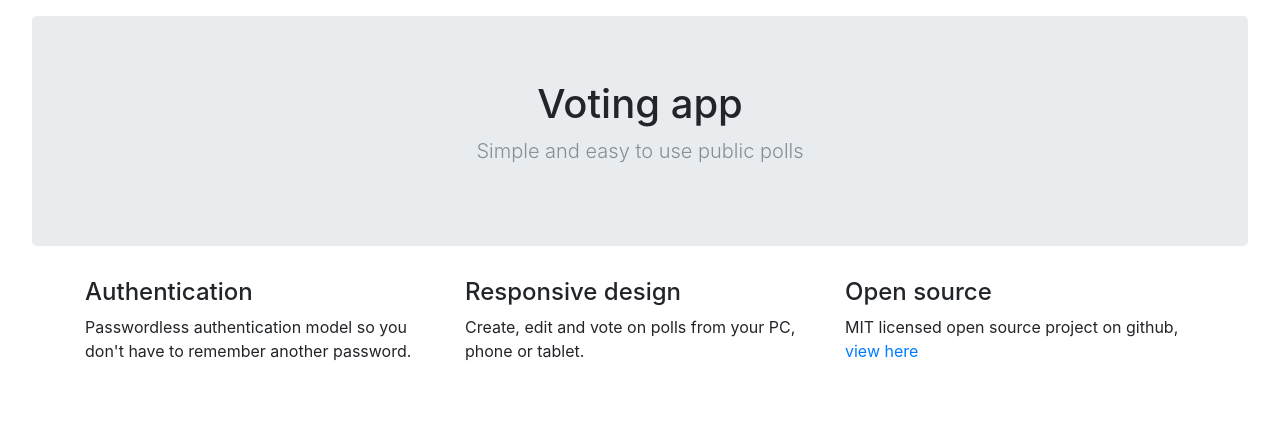
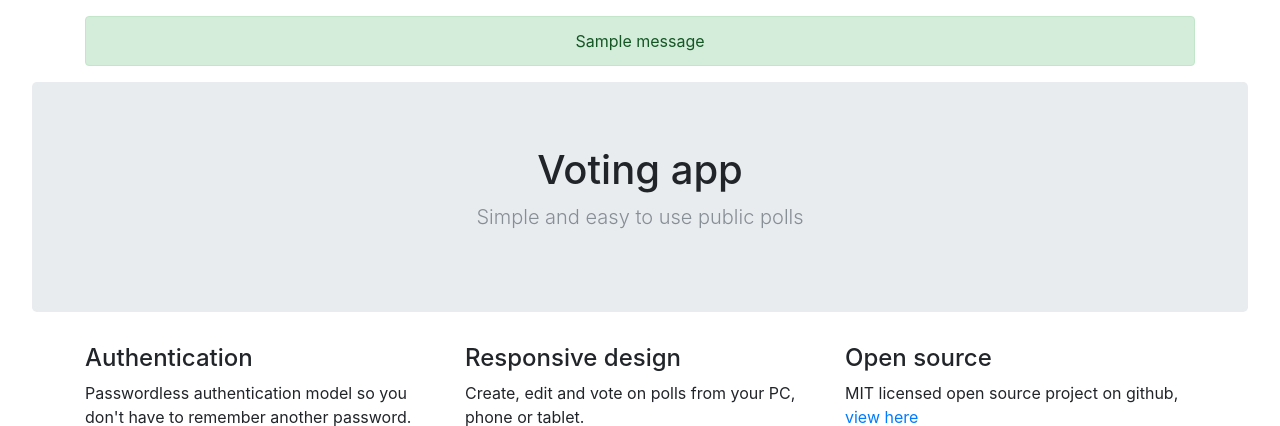
Before and after one commit to venugopal12/votingapp, a Django app: page / in a window 1280 px wide. Shown: the part 56-482 px from the top of the page. Run offline with Django 3.2, Linux system fonts and the light colour scheme; tables that the repository leaves empty hold one stand-in row (values such as "Sample post"); one stand-in notice (Sample message) is shown; some libraries are stand-ins or nearby versions.

Commit message:
Added message to following page

```diff
--- a/polls/templates/home.html
+++ b/polls/templates/home.html
@@ -26,6 +26,17 @@
         </nav>
 
         <main role="main">
+
+            {% if messages %}
+            <section class="container">
+                {% for message in messages %}
+                <div class="alert alert-success text-center" role="alert">
+                    {{ message }}
+                </div>
+                {% endfor %}
+            </section>
+            {% endif %}
+
             <section class="jumbotron text-center">
                 <div class="container">
                     <h1 class="jumbotron-heading">Voting app</h1>
```
Also changed, not shown: accounts/tests/test_views.py (+15 -0 lines), accounts/views.py (+8 -0 lines).
